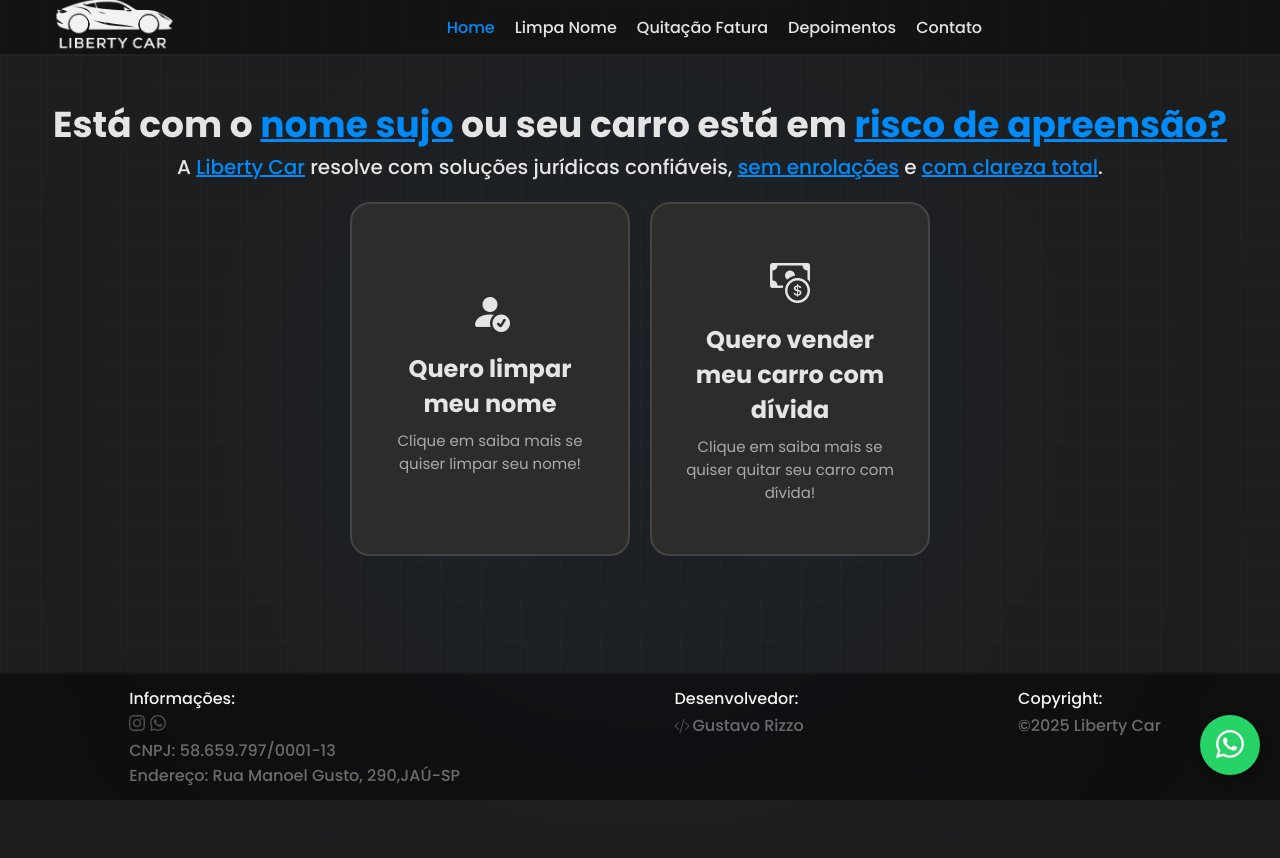
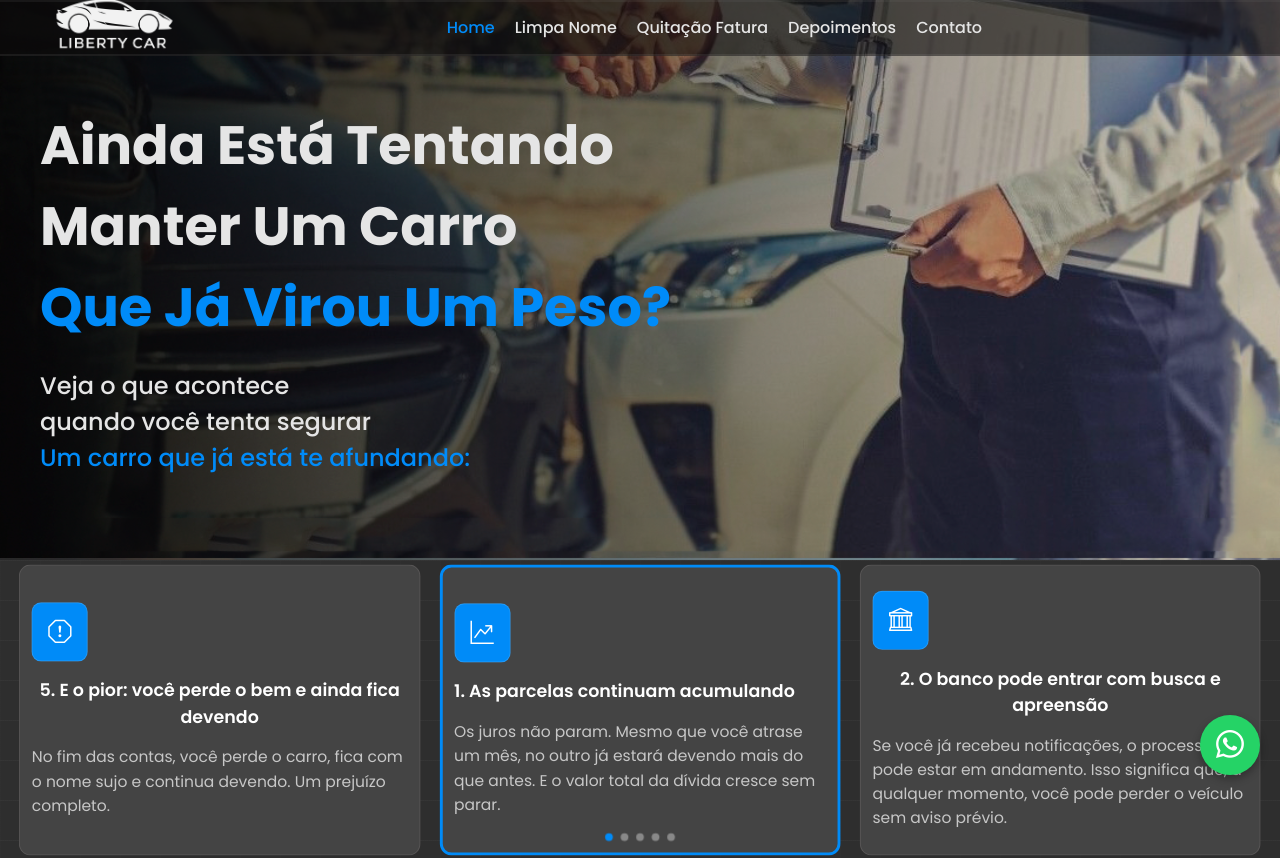
Before and after one commit to guhrizzo/liberty-landing-page, a React (Vite) app in the folder my-vue-app/: page / in a window 1280 px wide. Shown: the top 858 px of the page. Before the commit the page ends 800 px from the top, so only its background shows below. Built offline with nearby package versions, Linux system fonts and the light colour scheme.

Commit message:
add info

```diff
--- a/my-vue-app/src/App.jsx
+++ b/my-vue-app/src/App.jsx
@@ -14,9 +14,8 @@
     <DarkModeProvider>
       <BrowserRouter>
         <Routes>
-          <Route path='/' element={<Landing />} />
           <Route path='/limpa-nome' element={<LimpaNome />} />
-          <Route path='/quitacao-fatura' element={<Quitacao />} />
+          <Route path='/' element={<Quitacao />} />
           <Route path='*' element={''} />
         </Routes>
       </BrowserRouter>
--- a/my-vue-app/src/Footer.jsx
+++ b/my-vue-app/src/Footer.jsx
@@ -25,8 +25,8 @@
 
                     </div>
 
-                    <p className='info'>CNPJ: 58.659.797/0001-13</p>
-                    <p className='info'>Endereço: Rua Manoel Gusto, 290,JAÚ-SP</p>
+                    <p className='info'>CNPJ: 55.116.497/0001-08</p>
+                    <p className='info'>Endereço: AV. Dr quinzinho 995, sala 4</p>
                 </div>
                 <div className='dev'>
                     <p className="sub-title">Desenvolvedor: </p>
--- a/my-vue-app/src/index.css
+++ b/my-vue-app/src/index.css
@@ -60,10 +60,8 @@
   & .landing-container,
   .ClearName-container,
   .Quit-container {
-    background-color: #1e1e1e;
-    background-image:
-      linear-gradient(rgba(247, 247, 247, 0.02) 1px, transparent 1px),
-      linear-gradient(to right, rgba(247, 247, 247, 0.02) 1px, transparent 1px);
+    background-color: #adadad1c;
+
 
   }
 
--- a/my-vue-app/src/quitacao.css
+++ b/my-vue-app/src/quitacao.css
@@ -11,7 +11,7 @@
     flex-direction: column;
     background-color: #e5e5e5;
     background-image:
-        linear-gradient(rgba(17, 17, 17, 0.02) 1px, transparent 1px),
+        linear-gradient(rgba(218, 218, 218, 0.02) 1px, transparent 1px),
         linear-gradient(to right, rgba(17, 17, 17, 0.02) 1px, transparent 1px);
 
     background-size: 40px 40px;
```
